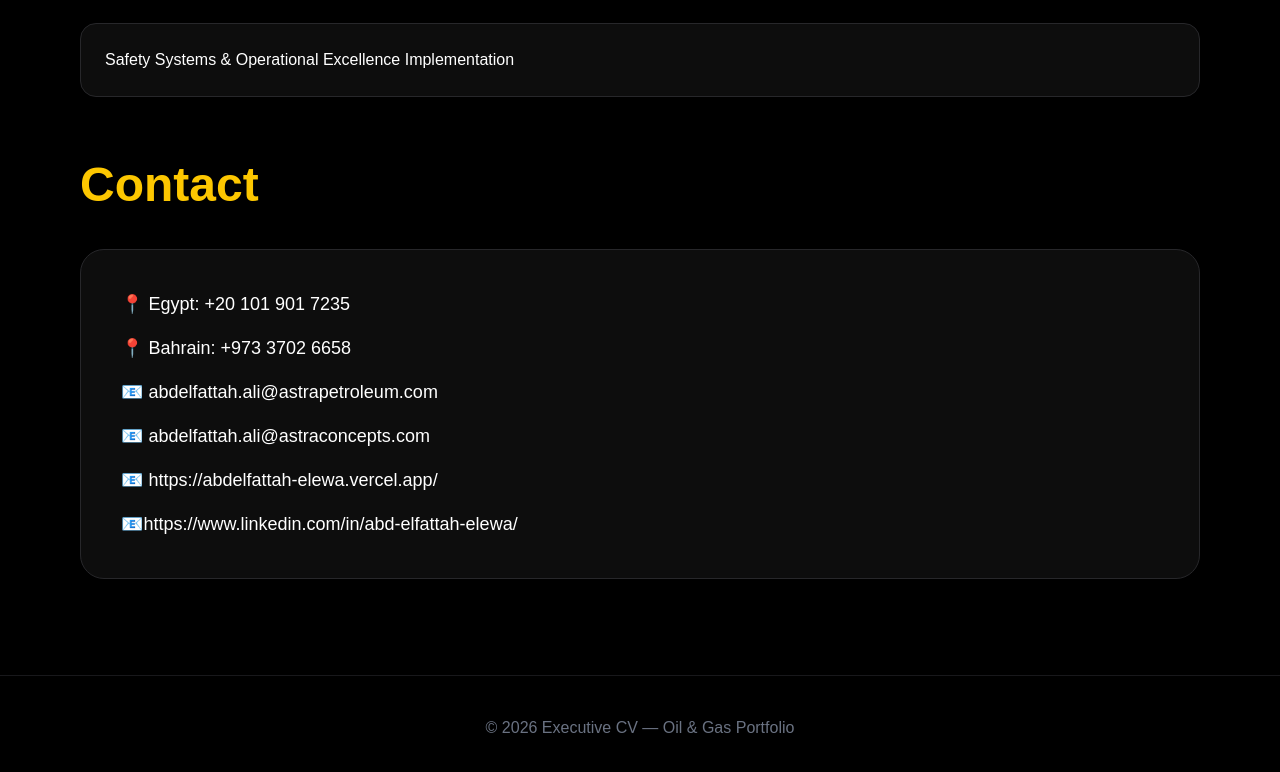
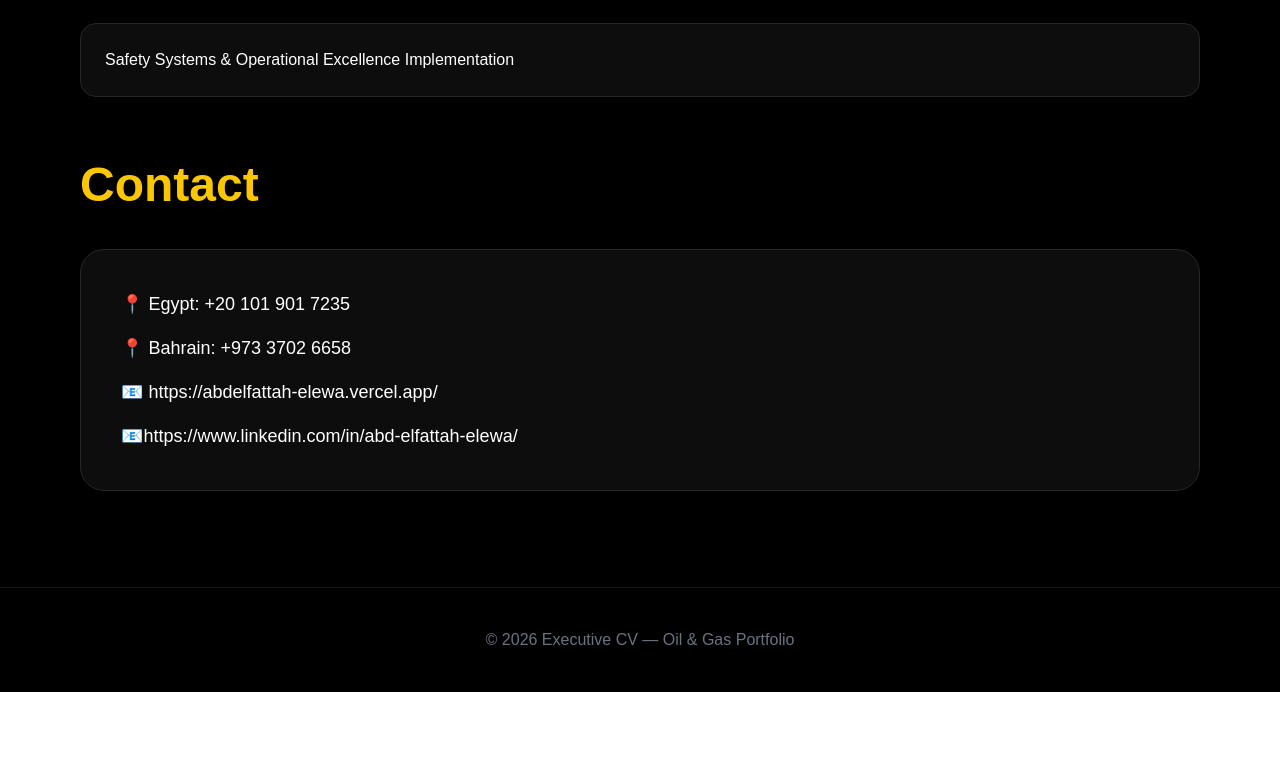
Before and after one commit to chemabdelfattah83/executive-portfolio, a Next.js app: page / in a window 1280 px wide. Shown: the part 1953-2725 px from the top of the page. After the commit the page ends 2645 px from the top, so only its background shows below. Built offline with nearby package versions, Linux system fonts and the light colour scheme.

Commit message:
final update

```diff
--- a/app/page.tsx
+++ b/app/page.tsx
@@ -137,8 +137,6 @@ export default function CVPage() {
 
           <p>📍 Egypt: +20 101 901 7235</p>
           <p>📍 Bahrain: +973 3702 6658</p>
-          <p>📧 abdelfattah.ali@astrapetroleum.com</p>
-          <p>📧 abdelfattah.ali@astraconcepts.com</p>
           <p>📧 https://abdelfattah-elewa.vercel.app/</p>
           <p>📧https://www.linkedin.com/in/abd-elfattah-elewa/</p>
         </div>
```
